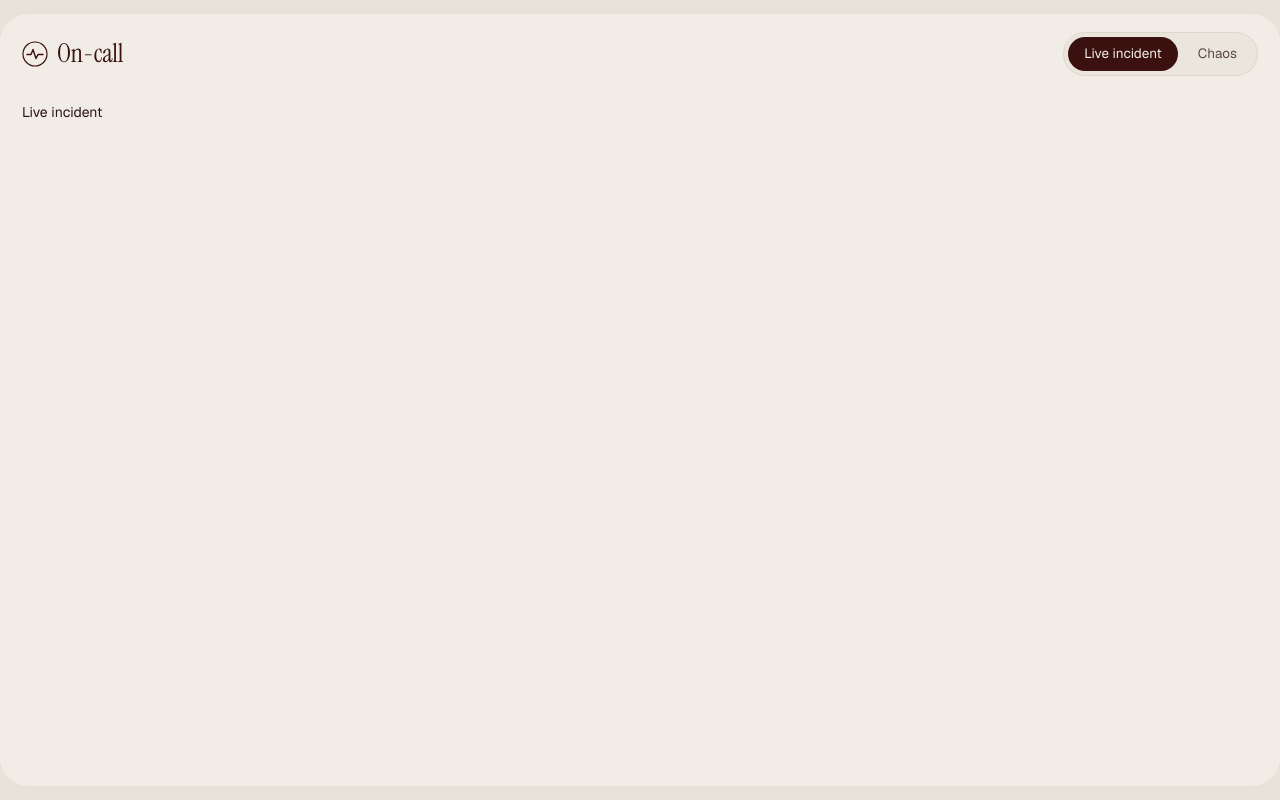
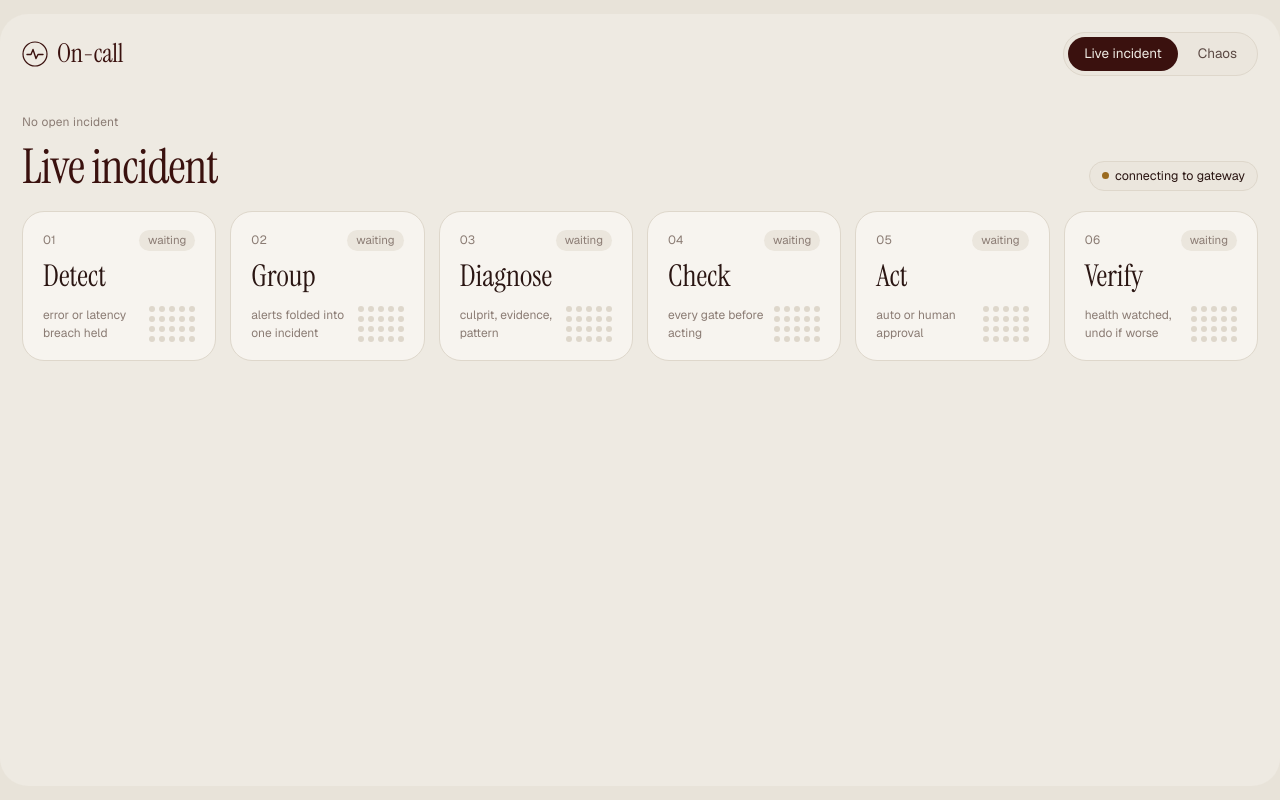
Before and after one commit to MuazTPM-YT/devhack2026, a Next.js app in the folder ui/: page / in a window 1280 px wide. Built offline with nearby package versions, Linux system fonts and the light colour scheme; no server answers.

Commit message:
[ADD] ui: live page header and six stage tiles

```diff
--- a/ui/app/globals.css
+++ b/ui/app/globals.css
@@ -1,8 +1,8 @@
 /* parchment + oxblood palette, taken from the reference board; one accent, no gradients */
 :root {
   --paper: #e8e3d9;
-  --frame: #f1ede6;
-  --card: #f5f2ec;
+  --frame: #eeeae2;
+  --card: #f7f4ef;
   --card-sunk: #ebe6dd;
   --line: #ded7cb;
   --line-strong: #cbc1b2;
--- a/ui/app/page.tsx
+++ b/ui/app/page.tsx
@@ -1,3 +1,11 @@
+import { Suspense } from "react";
+
+import { LiveView } from "@/components/live/live-view";
+
 export default function LivePage() {
-  return <main>Live incident</main>;
+  return (
+    <Suspense>
+      <LiveView />
+    </Suspense>
+  );
 }
--- /dev/null
+++ b/ui/components/live/live-view.module.css
@@ -0,0 +1,47 @@
+.page { display: flex; flex-direction: column; gap: var(--gap); }
+
+.head {
+  display: flex;
+  align-items: flex-end;
+  justify-content: space-between;
+  gap: 16px;
+  flex-wrap: wrap;
+  margin-bottom: 6px;
+}
+
+.title {
+  font-family: var(--serif);
+  font-weight: 400;
+  font-size: 48px;
+  line-height: 1;
+  margin: 4px 0 0;
+  letter-spacing: -0.02em;
+  color: var(--ox-deep);
+}
+
+.meta { display: flex; gap: 8px; flex-wrap: wrap; }
+
+.button { cursor: pointer; }
+.button:hover { border-color: var(--line-strong); }
+
+.grid {
+  display: grid;
+  grid-template-columns: repeat(12, minmax(0, 1fr));
+  gap: var(--gap);
+}
+
+.span4 { grid-column: span 4; }
+.span5 { grid-column: span 5; }
+.span3 { grid-column: span 3; }
+.span7 { grid-column: span 7; }
+.span8 { grid-column: span 8; }
+
+@media (max-width: 1100px) {
+  .span3, .span4, .span5 { grid-column: span 6; }
+  .span7, .span8 { grid-column: span 12; }
+}
+
+@media (max-width: 640px) {
+  .title { font-size: 38px; }
+  .span3, .span4, .span5, .span7, .span8 { grid-column: span 12; }
+}
--- /dev/null
+++ b/ui/components/live/live-view.tsx
@@ -0,0 +1,50 @@
+"use client";
+
+import { useSearchParams } from "next/navigation";
+
+import { words } from "@/lib/format";
+import { type Link, useLive } from "@/lib/use-live";
+
+import { StageStrip } from "./stage-strip";
+import styles from "./live-view.module.css";
+
+const LINK_COPY: Record<Link, { text: string; dot: string }> = {
+  connecting: { text: "connecting to gateway", dot: "dot-warn" },
+  live: { text: "live", dot: "dot-ok" },
+  down: { text: "gateway unreachable", dot: "dot-bad" },
+  demo: { text: "demo replay", dot: "dot-warn" },
+};
+
+export function LiveView() {
+  const demo = useSearchParams().get("demo") === "1";
+  const { state, link, replay } = useLive(demo);
+  const incident = state.current ? state.incidents[state.current] : null;
+
+  return (
+    <div className={styles.page}>
+      <div className={styles.head}>
+        <div>
+          <p className="label">{incident ? `Incident ${incident.id}` : "No open incident"}</p>
+          <h1 className={styles.title}>Live incident</h1>
+        </div>
+        <div className={styles.meta}>
+          {incident?.outcome && (
+            <span className={`pill ${incident.outcome === "resolved" ? "" : "pill-dark"}`}>
+              <span className={`dot ${incident.outcome === "resolved" ? "dot-ok" : "dot-bad"}`} />
+              {words(incident.outcome)}
+            </span>
+          )}
+          <span className="pill">
+            <span className={`dot ${LINK_COPY[link].dot}`} />
+            {LINK_COPY[link].text}
+          </span>
+          {demo && (
+            <button type="button" className={`pill ${styles.button}`} onClick={replay}>Replay</button>
+          )}
+        </div>
+      </div>
+
+      <StageStrip incident={incident} />
+    </div>
+  );
+}
--- /dev/null
+++ b/ui/components/live/stage-strip.module.css
@@ -0,0 +1,77 @@
+.strip {
+  display: grid;
+  grid-template-columns: repeat(6, minmax(0, 1fr));
+  gap: var(--gap);
+}
+
+.tile {
+  display: flex;
+  flex-direction: column;
+  gap: 10px;
+  min-height: 150px;
+  position: relative;
+  transition: border-color 0.25s, background 0.25s;
+}
+
+.top { display: flex; justify-content: space-between; align-items: center; }
+
+.state {
+  font-size: 11.5px;
+  padding: 2px 9px;
+  border-radius: 999px;
+  background: var(--card-sunk);
+  color: var(--ink-mute);
+}
+
+.title {
+  font-family: var(--serif);
+  font-weight: 400;
+  font-size: 30px;
+  margin: 0;
+  line-height: 1;
+}
+
+.bottom { display: flex; align-items: flex-end; justify-content: space-between; gap: 10px; margin-top: auto; }
+
+.hint { margin: 0; font-size: 12px; color: var(--ink-mute); max-width: 12ch; }
+
+.dots {
+  display: grid;
+  grid-template-columns: repeat(5, 6px);
+  gap: 4px;
+  flex: none;
+}
+
+.dot, .dot_active, .dot_done, .dot_failed, .dot_idle {
+  width: 6px;
+  height: 6px;
+  border-radius: 50%;
+  background: var(--line);
+}
+
+.dot_active { background: var(--rose); }
+.dot_done { background: var(--ox); }
+.dot_failed { background: var(--bad); }
+
+.stamp { font-size: 11.5px; color: var(--ink-soft); }
+
+.active { border-color: var(--rose); }
+.active .state { background: var(--rose-soft); color: var(--ox-deep); }
+.active .dot_active { animation: breathe 1.6s ease-in-out infinite; }
+
+.done .state { background: var(--ox-deep); color: var(--frame); }
+
+.failed { border-color: var(--bad); }
+.failed .state { background: var(--bad); color: var(--frame); }
+
+@keyframes breathe { 50% { opacity: 0.35; } }
+
+@media (max-width: 1100px) {
+  .strip { grid-template-columns: repeat(3, minmax(0, 1fr)); }
+}
+
+@media (max-width: 640px) {
+  .strip { grid-template-columns: repeat(2, minmax(0, 1fr)); }
+  .tile { min-height: 128px; }
+  .title { font-size: 26px; }
+}
--- /dev/null
+++ b/ui/components/live/stage-strip.tsx
@@ -0,0 +1,55 @@
+import { since } from "@/lib/format";
+import { type Incident, STAGES, type Stage, type StageState } from "@/lib/live";
+
+import styles from "./stage-strip.module.css";
+
+const COPY: Record<Stage, { title: string; hint: string }> = {
+  detect: { title: "Detect", hint: "error or latency breach held" },
+  group: { title: "Group", hint: "alerts folded into one incident" },
+  diagnose: { title: "Diagnose", hint: "culprit, evidence, pattern" },
+  check: { title: "Check", hint: "every gate before acting" },
+  act: { title: "Act", hint: "auto or human approval" },
+  verify: { title: "Verify", hint: "health watched, undo if worse" },
+};
+
+const STATE_LABEL: Record<StageState, string> = {
+  idle: "waiting", active: "working", done: "done", failed: "stopped",
+};
+
+// 5x4 dot field; lit dots grow as the stage moves on
+function Dots({ state }: { state: StageState }) {
+  const lit = { idle: 0, active: 9, done: 20, failed: 20 }[state];
+  return (
+    <div className={styles.dots} aria-hidden="true">
+      {Array.from({ length: 20 }, (_, i) => (
+        <span key={i} className={i < lit ? styles[`dot_${state}`] : styles.dot} />
+      ))}
+    </div>
+  );
+}
+
+export function StageStrip({ incident }: { incident: Incident | null }) {
+  return (
+    <section className={styles.strip} aria-label="Pipeline stages">
+      {STAGES.map((stage, i) => {
+        const state = incident?.stages[stage] ?? "idle";
+        return (
+          <article key={stage} className={`card ${styles.tile} ${styles[state]}`}>
+            <div className={styles.top}>
+              <span className="label">{String(i + 1).padStart(2, "0")}</span>
+              <span className={styles.state}>{STATE_LABEL[state]}</span>
+            </div>
+            <h3 className={styles.title}>{COPY[stage].title}</h3>
+            <div className={styles.bottom}>
+              <p className={styles.hint}>{COPY[stage].hint}</p>
+              <Dots state={state} />
+            </div>
+            {stage === "detect" && incident?.onsetAt != null && (
+              <span className={styles.stamp}>{since(incident.openedAt, incident.onsetAt)} after onset</span>
+            )}
+          </article>
+        );
+      })}
+    </section>
+  );
+}
--- /dev/null
+++ b/ui/lib/format.ts
@@ -0,0 +1,13 @@
+export function since(ts: number | null | undefined, base: number): string {
+  if (ts == null) return "–";
+  const s = Math.max(0, ts - base);
+  return s < 60 ? `+${s.toFixed(1)} s` : `+${Math.floor(s / 60)}m ${Math.round(s % 60)}s`;
+}
+
+export function clock(ts: number): string {
+  return new Date(ts * 1000).toLocaleTimeString("en-GB", { hour12: false });
+}
+
+export function words(snake: string): string {
+  return snake.replace(/_/g, " ");
+}
```
